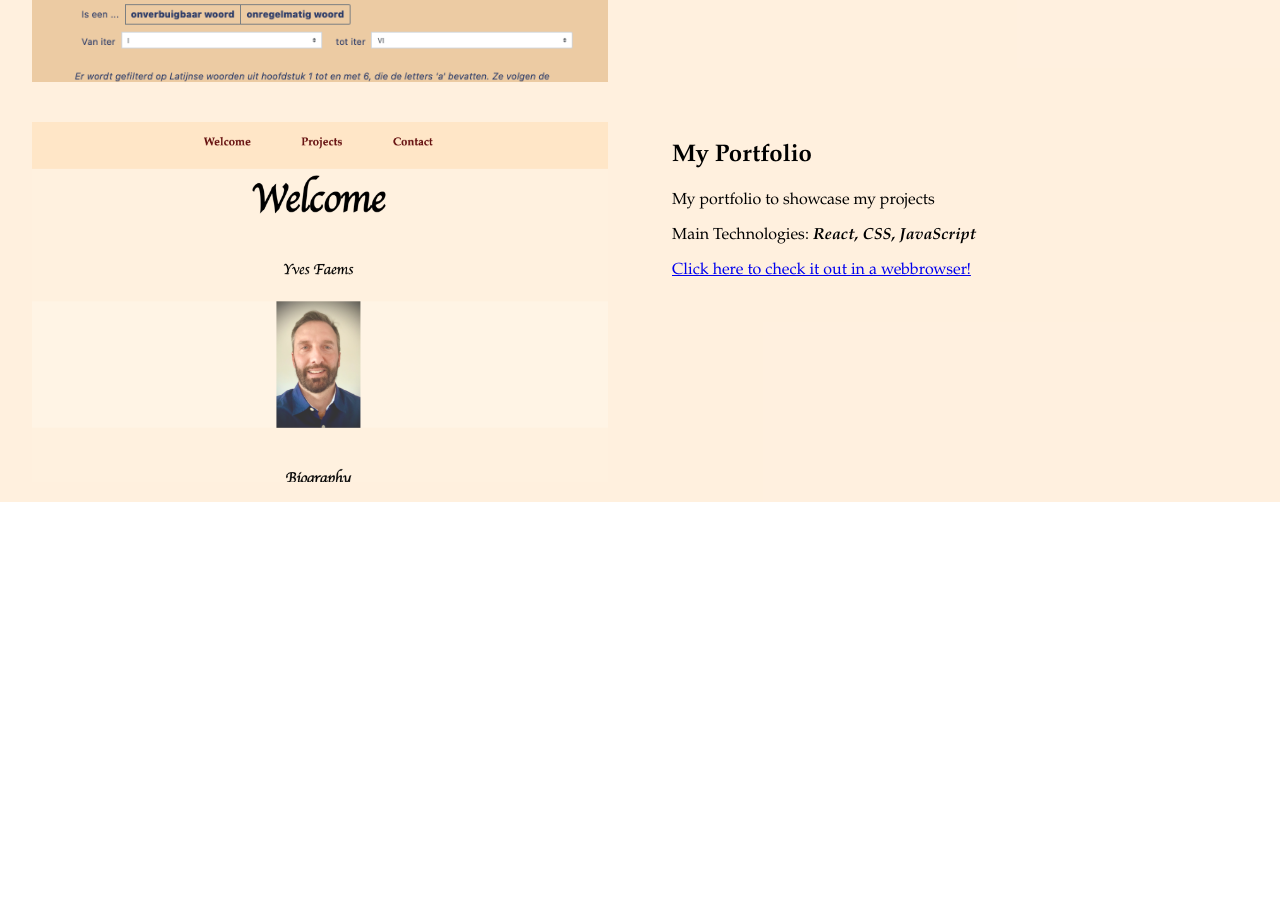
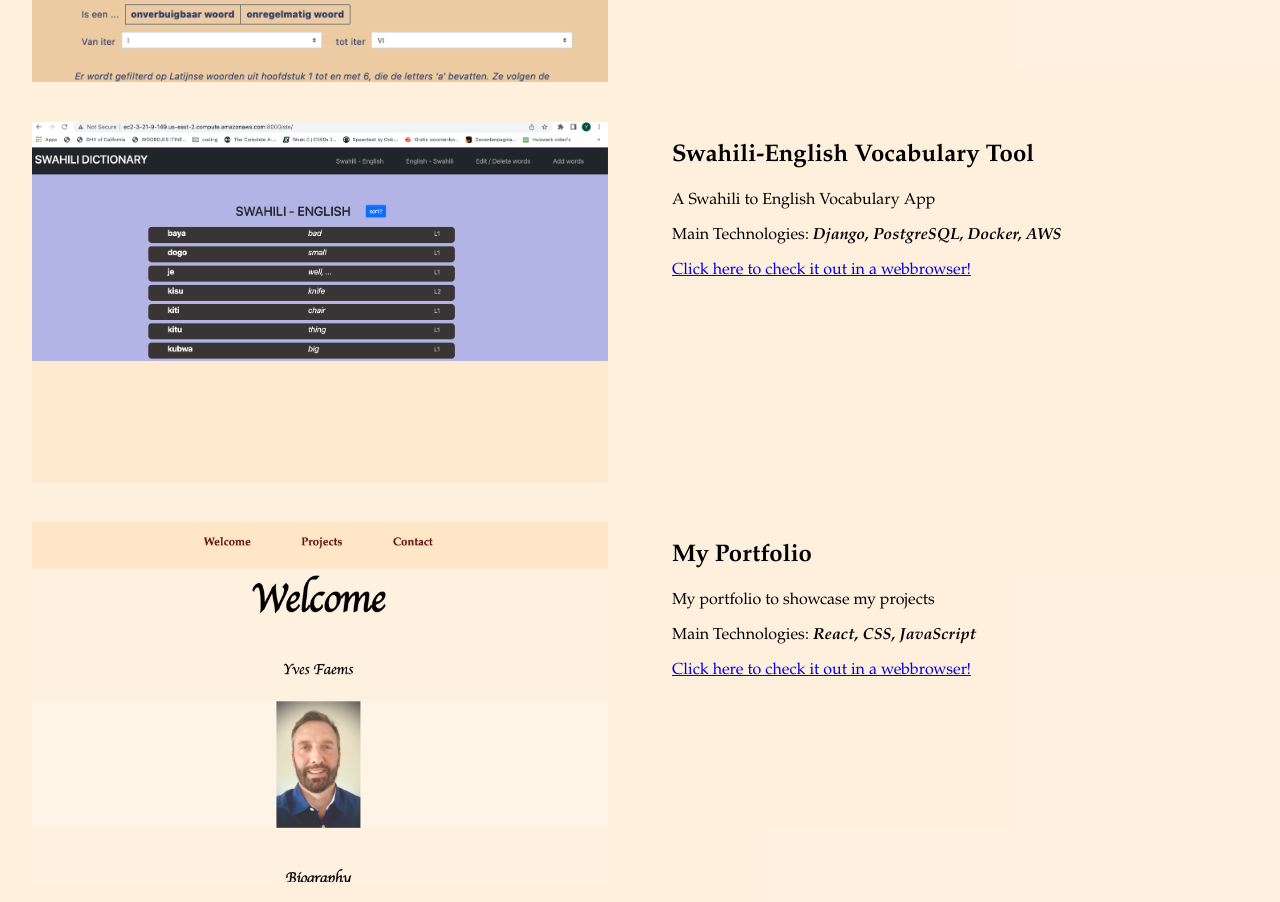
Before and after one commit to Qasper1974/Yves-Faems-portfolio, a React (Create React App) app: page /Projects in a window 1280 px wide. Shown: the part 949-1851 px from the top of the page. Before the commit the page ends 1451 px from the top, so only its background shows below. Built offline with nearby package versions, Linux system fonts and the light colour scheme; the HTML template or start-up script is replaced by a standard one.

Commit message:
add swahili english dict project

```diff
--- a/src/Components/Projects/Projects.js
+++ b/src/Components/Projects/Projects.js
@@ -6,6 +6,7 @@ import classes from './Projects.module.css'
 import imagePCRGEN from '../../assets/PCRstart.png'
 import imageItinera from '../../assets/ItineraVocApp.png'
 import imagePortfolio from '../../assets/my_portfolio_img.png'
+import imageSev from '../../assets/alphabetized_swahili_list.png'
 
 
 const projectInfo = [
@@ -24,11 +25,20 @@ const projectInfo = [
         description: "Latin to Dutch Vocabulary App",
         mainTechnologies: "CSS, JavaScript",
         picUrl: imageItinera,
-        netlifyUrl: "https://wizardly-darwin-2fa9fc.netlify.app/",
+        netlifyUrl: "https://www.youtube.com/watch?v=Vg6K4pn_C8o",
+        githubCodeAddress : "https://github.com/Qasper1974/sev"
+    },
+    {
+        key: 3,
+        title: "Swahili-English Vocabulary Tool",
+        description: "A Swahili to English Vocabulary App",
+        mainTechnologies: "Django, PostgreSQL, Docker, AWS",
+        picUrl: imageSev,
+        netlifyUrl: "https://portfolio-yfaems.netlify.app",
         githubCodeAddress : "github code url"
     },
     {
-        key: 3,
+        key: 4,
         title: "My Portfolio",
         description: "My portfolio to showcase my projects",
         mainTechnologies: "React, CSS, JavaScript",
```
Also changed, not shown: src/assets/alphabetized_swahili_list.png (added).
